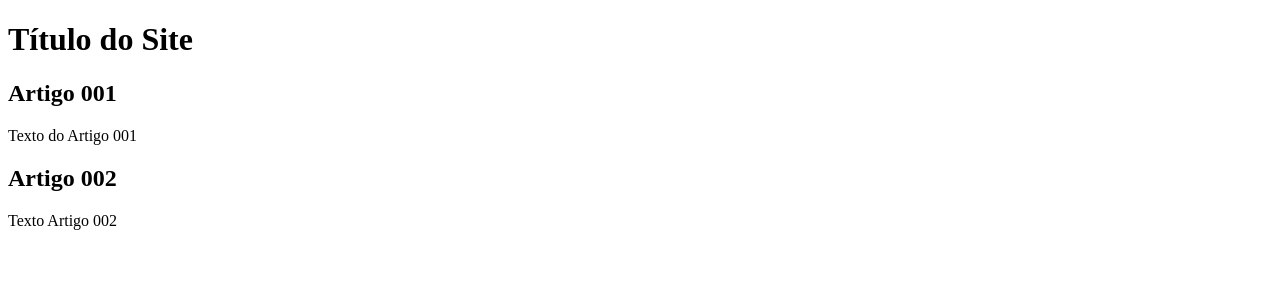
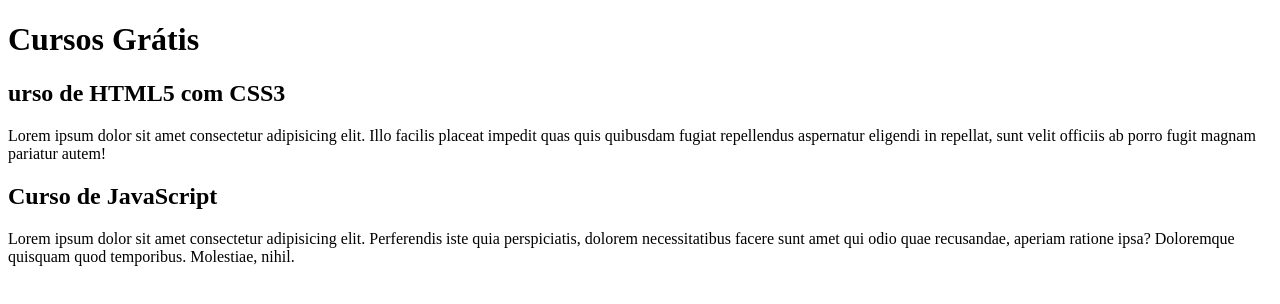
Before and after one commit to Rosbon-dev/projeto-site, a plain HTML site: page index.html in a window 1280 px wide. Drawn offline with Linux system fonts and the light colour scheme.

Commit message:
comecei a escrever o conteúdo

```diff
--- a/index.html
+++ b/index.html
@@ -8,15 +8,15 @@
 <body>
     <main>
         <header>
-            <h1>Título do Site</h1>
+            <h1>Cursos Grátis</h1>
         </header>
         <article>
-            <h2>Artigo 001</h2>
-            <p>Texto do Artigo 001</p>
+            <h2>urso de HTML5 com CSS3</h2>
+            <p>Lorem ipsum dolor sit amet consectetur adipisicing elit. Illo facilis placeat impedit quas quis quibusdam fugiat repellendus aspernatur eligendi in repellat, sunt velit officiis ab porro fugit magnam pariatur autem!</p>
         </article>
         <article>
-            <h2>Artigo 002</h2>
-            <p>Texto Artigo 002</p>
+            <h2>Curso de JavaScript</h2>
+            <p>Lorem ipsum dolor sit amet consectetur adipisicing elit. Perferendis iste quia perspiciatis, dolorem necessitatibus facere sunt amet qui odio quae recusandae, aperiam ratione ipsa? Doloremque quisquam quod temporibus. Molestiae, nihil.</p>
         </article>
     </main>
 </body>
```
